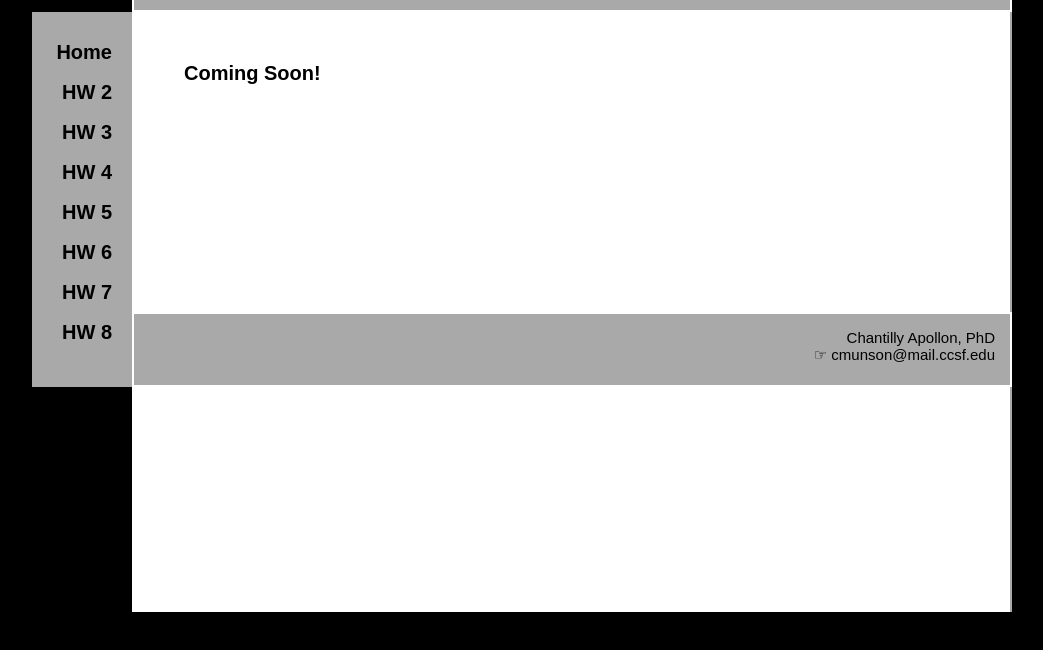
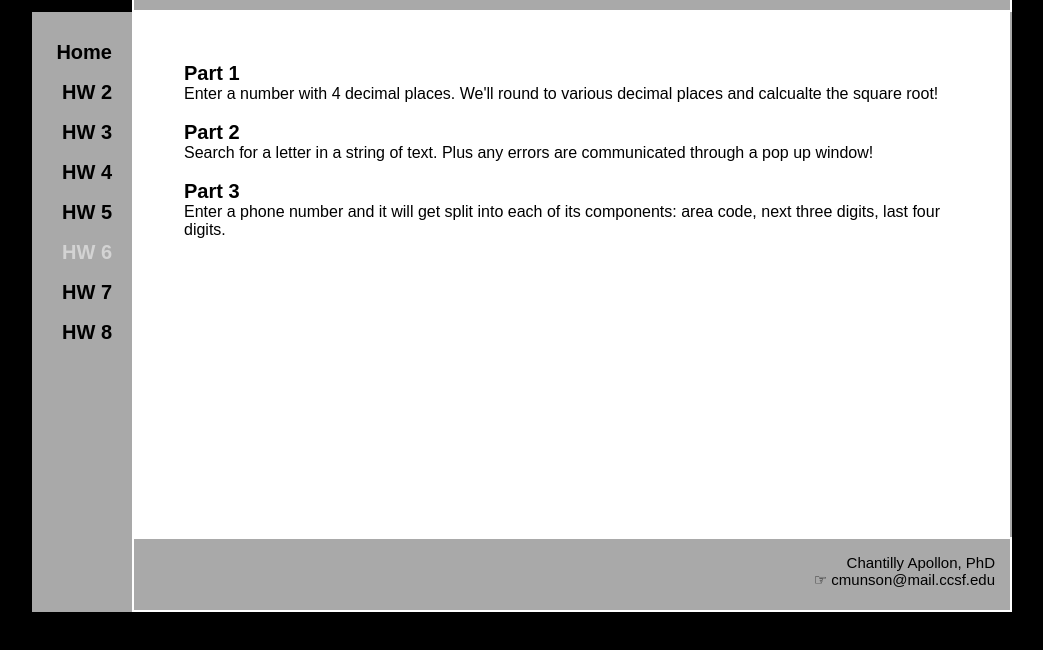
Before and after one commit to ChanAnnigan/chanannigan.github.io, a plain HTML site: page hw6.html in a window 1280 px wide. Shown: the part 138-788 px from the top of the page, without its empty margins (8-1051 px from the left). Drawn offline with Linux system fonts and the light colour scheme.

Commit message:
Add files via upload

```diff
--- a/hw6.html
+++ b/hw6.html
@@ -17,24 +17,29 @@
         <h1>CNIT 133 - Homework 6</h1>
         </div>
       <div class="middlebox">
-        <h3>Coming Soon!</h3>
+        <h3><a href="hw6/hw6-part1.html">Part 1</h3></a>
+        <p>Enter a number with 4 decimal places. We'll round to various decimal places and calcualte the square root!</p><br>
+        <h3><a href="hw6/hw6-part2.html">Part 2</h3></a>
+        <p>Search for a letter in a string of text. Plus any errors are communicated through a pop up window!</p><br>
+        <h3><a href="hw6/hw6-part3.html">Part 3</h3></a>
+        <p>Enter a phone number and it will get split into each of its components: area code, next three digits, last four digits.</p><br>
         </div>
-    <div class="footer">
+    <footer class="footerlong">
     <p>Chantilly Apollon, PhD</p><p><a href="mailto:cmunson@mail.ccsf.edu">&#9758; cmunson@mail.ccsf.edu</a></p>
-    </div>
+    </footer>
     <div class="topleft">
     <img src="images/treebw_220X150.jpg" alt="black and white image of a tree">
     </div>
-    <div class="menu">
+    <nav class="menulong">
         <p><a href="index.html">Home</a></p>
         <p><a href="hw2.html">HW 2</a></p>
         <p><a href="hw3.html">HW 3</a></p>
         <p><a href="hw4.html">HW 4</a></p>
         <p><a href="hw5.html">HW 5</a></p>
-        <p><a href="hw6.html">HW 6</a></p>
+        <p style="color: lightgray;">HW 6</p>
         <p><a href="hw7.html">HW 7</a></p>
         <p><a href="hw8.html">HW 8</a></p>
-    </div>
+    </nav>
     </div>
 </body>
 </html>
```
